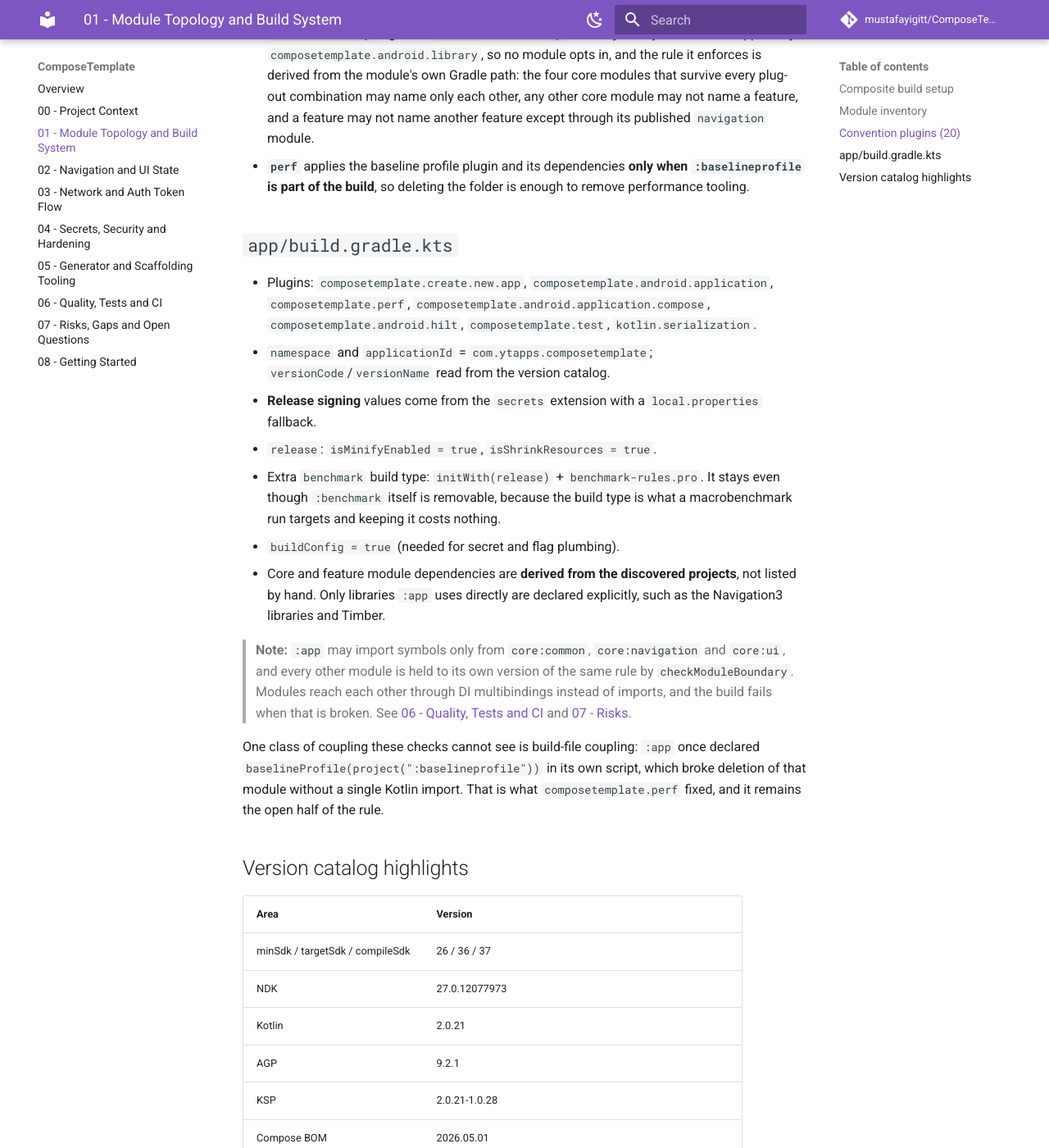
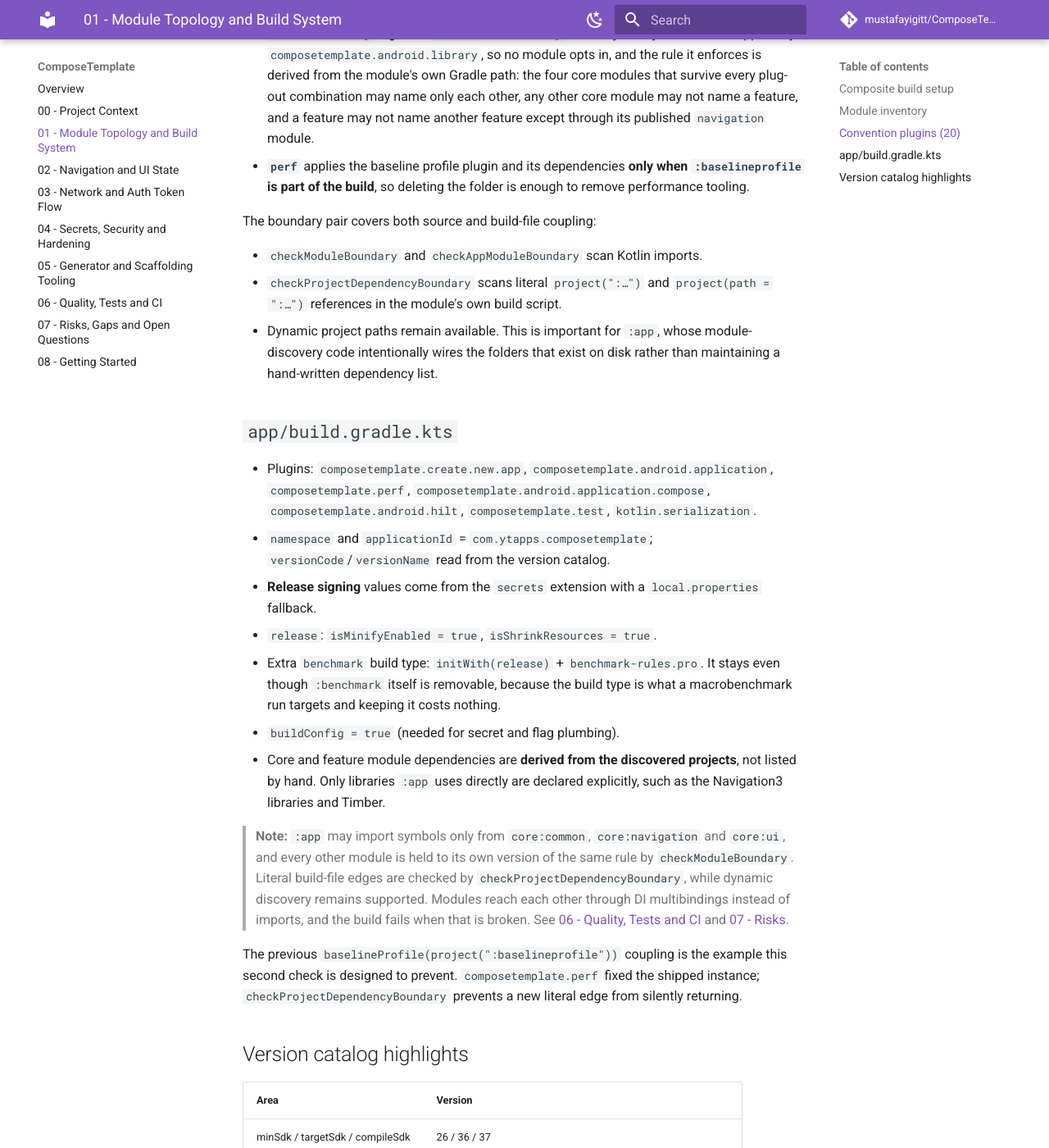
Before and after one commit to mustafayigitt/ComposeTemplate, an MkDocs documentation site: the page built from wiki/01-module-topology.md, in a window 1280 px wide and 1400 px high, scrolled down 1605 px. Shown: the whole window at 82% size. Built offline with MkDocs 1.6.1 and Material for MkDocs 9.7.7, drawn with Linux system fonts in a browser that asks for light colours; comment, search, counter and statistics services are not loaded.

Commit message:
docs: document literal build dependency enforcement
Keep the documentation aligned with the new check without overstating it.
Literal project(":...") references are now enforced with the same module policy;
dynamic project(path) discovery remains intentionally supported for extensibility.

```diff
--- a/wiki/01-module-topology.md
+++ b/wiki/01-module-topology.md
@@ -39,6 +39,12 @@
 - **`module.boundary`** registers `checkModuleBoundary` for every library module. It is applied by `composetemplate.android.library`, so no module opts in, and the rule it enforces is derived from the module's own Gradle path: the four core modules that survive every plug-out combination may name only each other, any other core module may not name a feature, and a feature may not name another feature except through its published `navigation` module.
 - **`perf`** applies the baseline profile plugin and its dependencies **only when `:baselineprofile` is part of the build**, so deleting the folder is enough to remove performance tooling.
 
+The boundary pair covers both source and build-file coupling:
+
+- `checkModuleBoundary` and `checkAppModuleBoundary` scan Kotlin imports.
+- `checkProjectDependencyBoundary` scans literal `project(":…")` and `project(path = ":…")` references in the module's own build script.
+- Dynamic project paths remain available. This is important for `:app`, whose module-discovery code intentionally wires the folders that exist on disk rather than maintaining a hand-written dependency list.
+
 ## `app/build.gradle.kts`
 
 - Plugins: `composetemplate.create.new.app`, `composetemplate.android.application`, `composetemplate.perf`, `composetemplate.android.application.compose`, `composetemplate.android.hilt`, `composetemplate.test`, `kotlin.serialization`.
@@ -49,9 +55,9 @@
 - `buildConfig = true` (needed for secret and flag plumbing).
 - Core and feature module dependencies are **derived from the discovered projects**, not listed by hand. Only libraries `:app` uses directly are declared explicitly, such as the Navigation3 libraries and Timber.
 
-> **Note:** `:app` may import symbols only from `core:common`, `core:navigation` and `core:ui`, and every other module is held to its own version of the same rule by `checkModuleBoundary`. Modules reach each other through DI multibindings instead of imports, and the build fails when that is broken. See [06 - Quality, Tests and CI](06-quality-tests-ci.md) and [07 - Risks](07-risks-and-gaps.md#baseline-decision-log).
+> **Note:** `:app` may import symbols only from `core:common`, `core:navigation` and `core:ui`, and every other module is held to its own version of the same rule by `checkModuleBoundary`. Literal build-file edges are checked by `checkProjectDependencyBoundary`, while dynamic discovery remains supported. Modules reach each other through DI multibindings instead of imports, and the build fails when that is broken. See [06 - Quality, Tests and CI](06-quality-tests-ci.md) and [07 - Risks](07-risks-and-gaps.md#baseline-decision-log).
 
-One class of coupling these checks cannot see is build-file coupling: `:app` once declared `baselineProfile(project(":baselineprofile"))` in its own script, which broke deletion of that module without a single Kotlin import. That is what `composetemplate.perf` fixed, and it remains the open half of the rule.
+The previous `baselineProfile(project(":baselineprofile"))` coupling is the example this second check is designed to prevent. `composetemplate.perf` fixed the shipped instance; `checkProjectDependencyBoundary` prevents a new literal edge from silently returning.
 
 ## Version catalog highlights
 
```
Also changed, not shown: build-logic/README.md (+14 -8 lines), wiki/00-project-context.md (+2 -2 lines).
